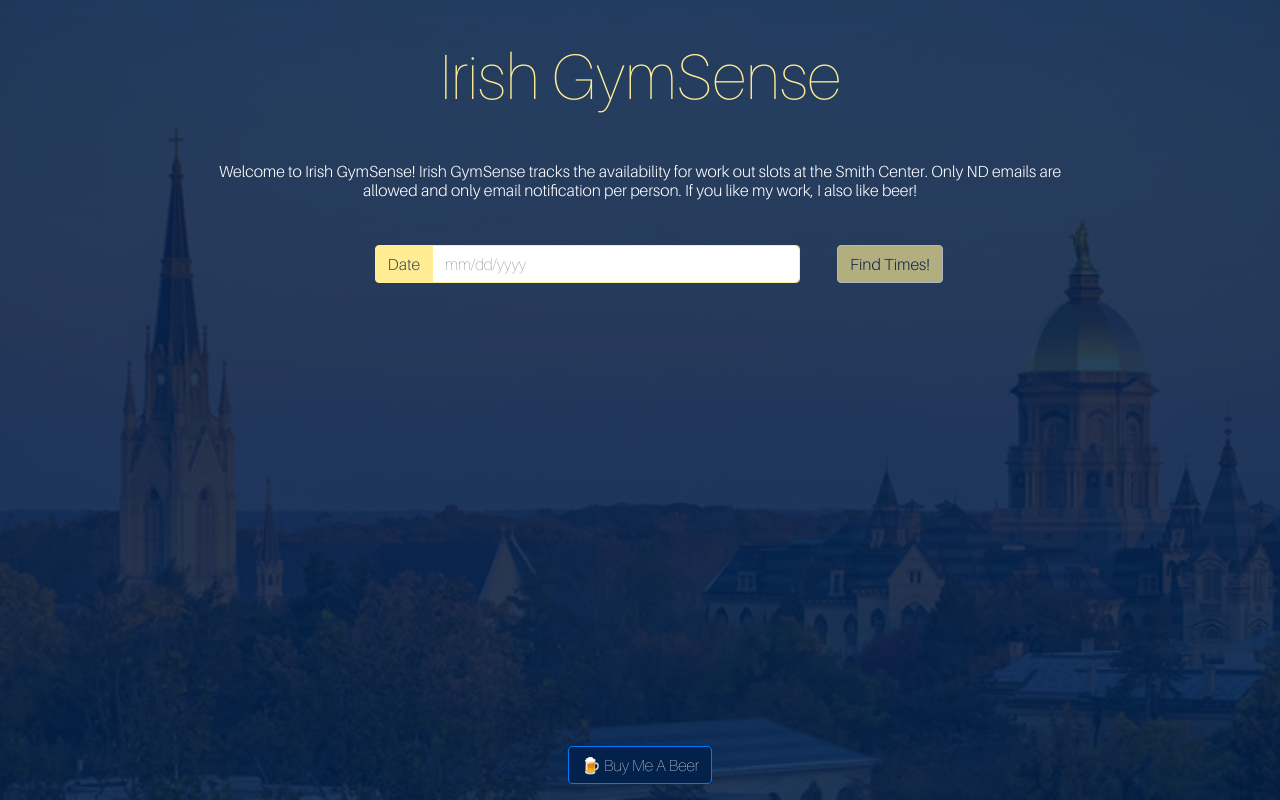
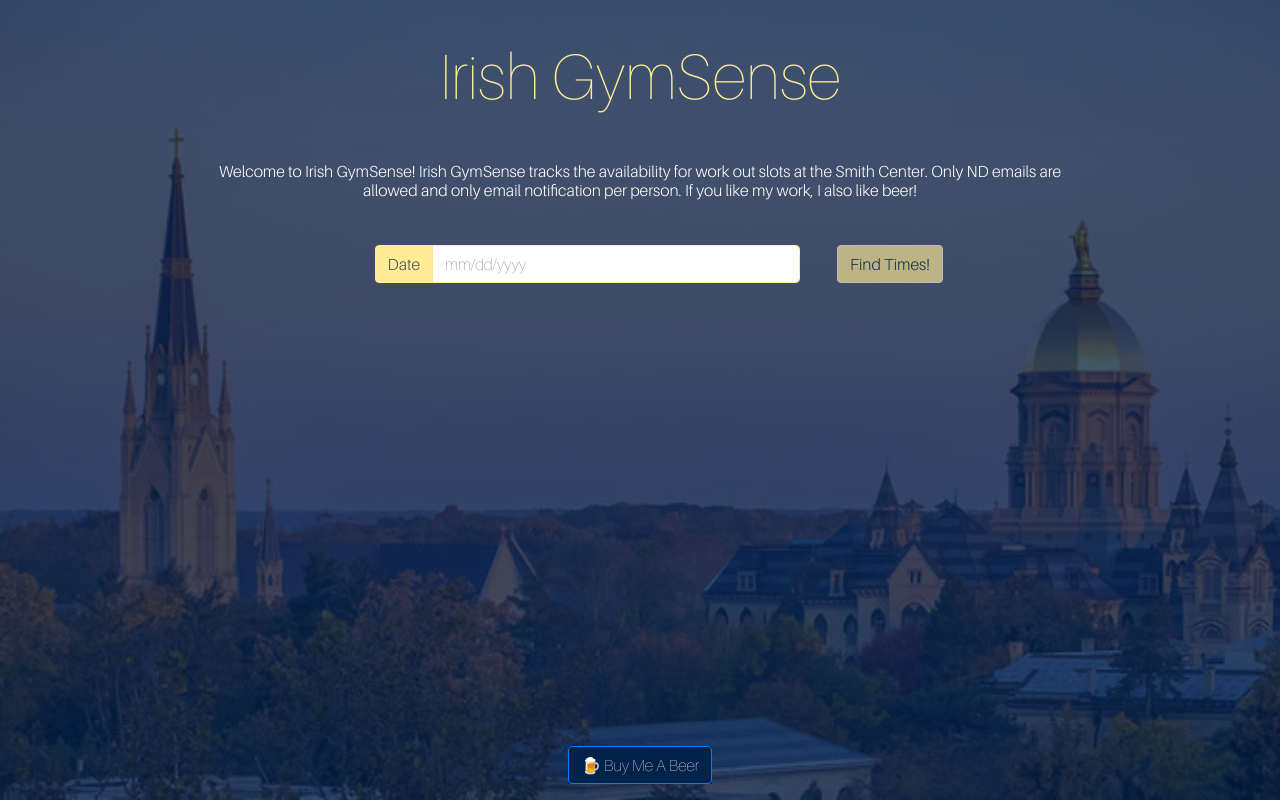
Before and after one commit to bmerrick22/gym-tracker, an Angular app: page / in a window 1280 px wide. Built offline with nearby package versions, Linux system fonts and the light colour scheme.

Commit message:
background image

```diff
--- a/src/app/app.component.css
+++ b/src/app/app.component.css
@@ -14,9 +14,9 @@
 
 .background-image{
     position: absolute;
-    opacity: 15%;
+    opacity: 0.25;
     z-index: 1;
-    flex-shrink: 2;
+    flex-shrink: 0;
     min-width: 100%;
     min-height: 100%;
 }
```
Also changed, not shown: src/app/skyline.jpg (deleted).
